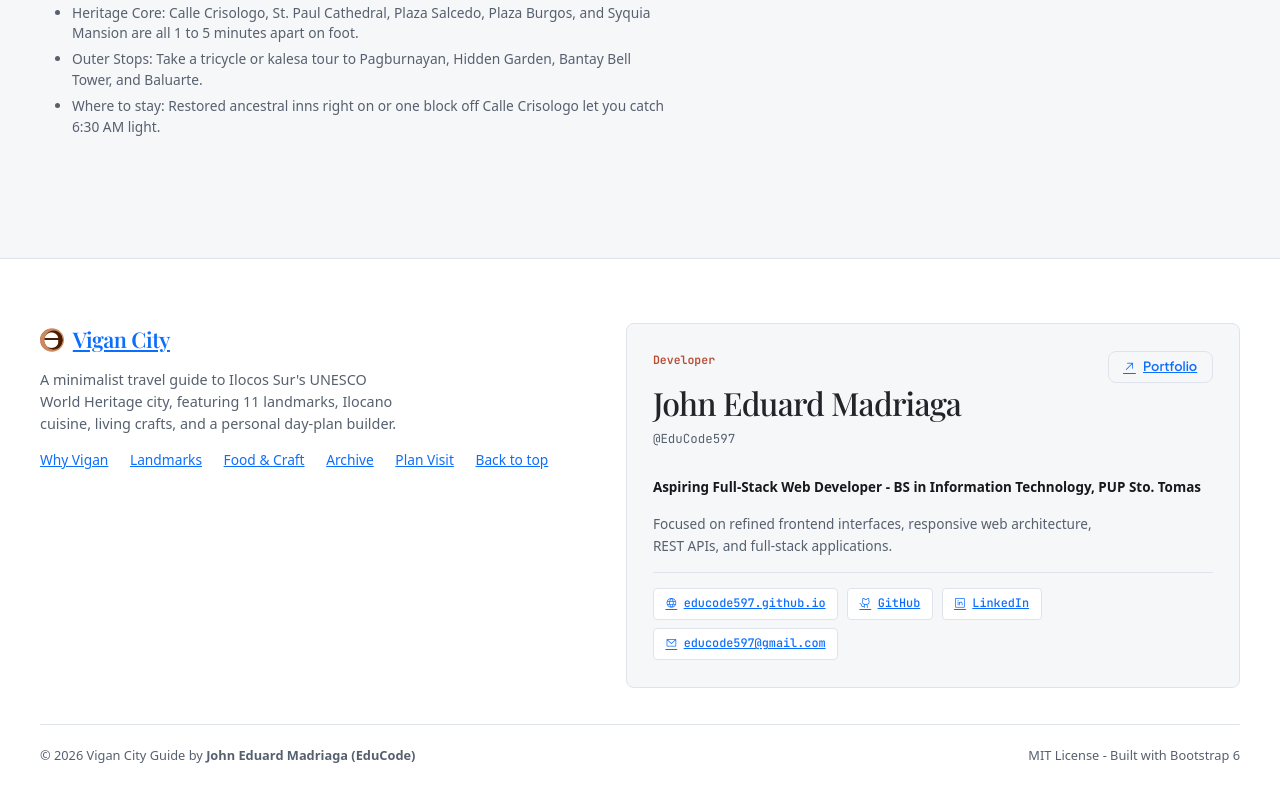
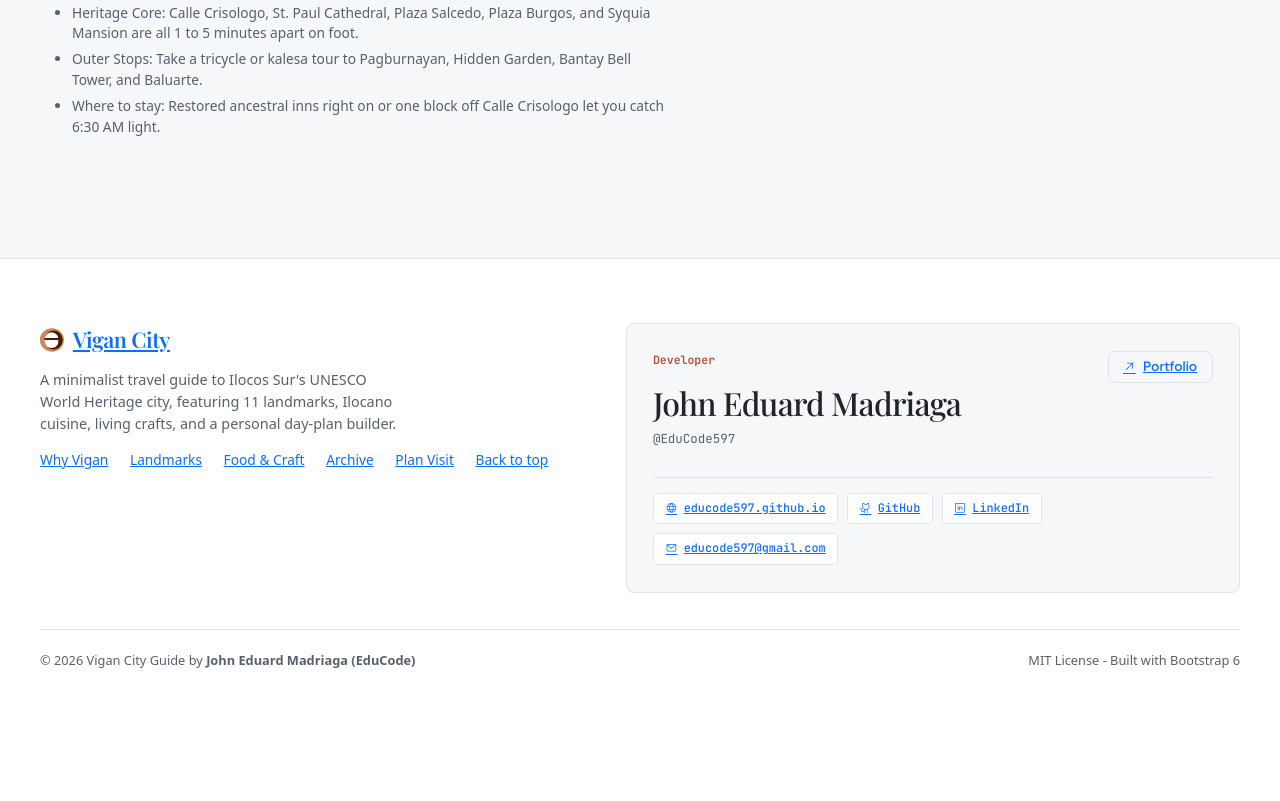
Before and after one commit to EduCode597/Vigan-City, a website with bundled scripts: page index.html in a window 1280 px wide. Shown: the part 5852-6653 px from the top of the page. After the commit the page ends 6570 px from the top, so only its background shows below. Built offline with nearby package versions, Linux system fonts and the light colour scheme; a web font is replaced by a local one.

Commit message:
fix: remove developer bio and meta text from footer

```diff
--- a/index.html
+++ b/index.html
@@ -296,12 +296,6 @@
                 <span>Portfolio</span>
               </a>
             </div>
-            <p class="footer-dev-meta">
-              Aspiring Full-Stack Web Developer - BS in Information Technology, PUP Sto. Tomas
-            </p>
-            <p class="footer-dev-bio">
-              Focused on refined frontend interfaces, responsive web architecture, REST APIs, and full-stack applications.
-            </p>
             <div class="footer-dev-links">
               <a
                 href="https://educode597.github.io/"
```
